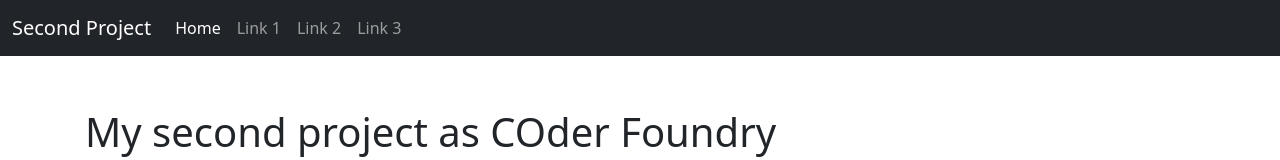
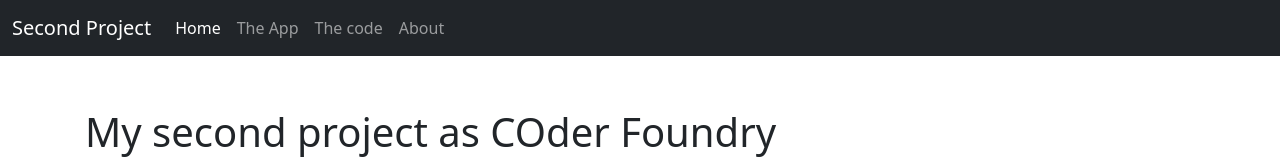
Before and after one commit to Kalelarga/Second-Project, a plain HTML site: page index.html in a window 1280 px wide. Shown: the top 160 px of the page. Drawn offline with nearby package versions, Linux system fonts and the light colour scheme.

Commit message:
Added Link text

```diff
--- a/index.html
+++ b/index.html
@@ -10,7 +10,7 @@
     <!-- Bootstrap CSS -->
     <link href="https://cdn.jsdelivr.net/npm/bootstrap@5.0.2/dist/css/bootstrap.min.css" rel="stylesheet"
         integrity="sha384-EVSTQN3/azprG1Anm3QDgpJLIm9Nao0Yz1ztcQTwFspd3yD65VohhpuuCOmLASjC" crossorigin="anonymous">
-<link href="css/site.css" rel="stylesheet">
+    <link href="css/site.css" rel="stylesheet">
 
 </head>
 
@@ -29,13 +29,13 @@
                     <a class="nav-link active" aria-current="page" href="#">Home</a>
                 </li>
                 <li class="nav-item">
-                    <a class="nav-link" href="#">Link 1</a>
+                    <a class="nav-link" href="#">The App</a>
                 </li>
                 <li class="nav-item">
-                    <a class="nav-link" href="#">Link 2</a>
+                    <a class="nav-link" href="#">The code</a>
                 </li>
                 <li class="nav-item">
-                    <a class="nav-link" href="#">Link 3</a>
+                    <a class="nav-link" href="#">About</a>
                 </li>
             </ul>
         </div>
```
